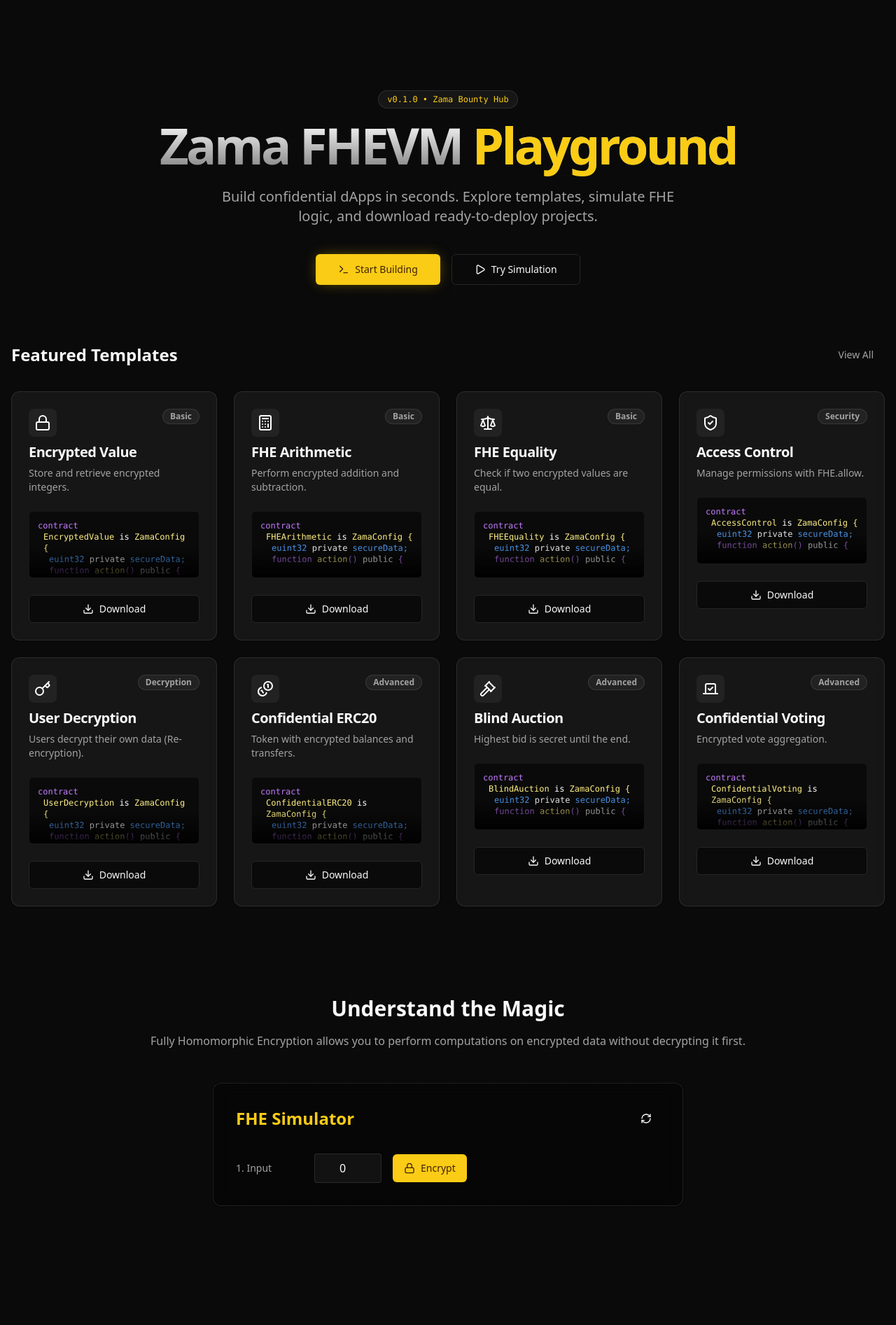
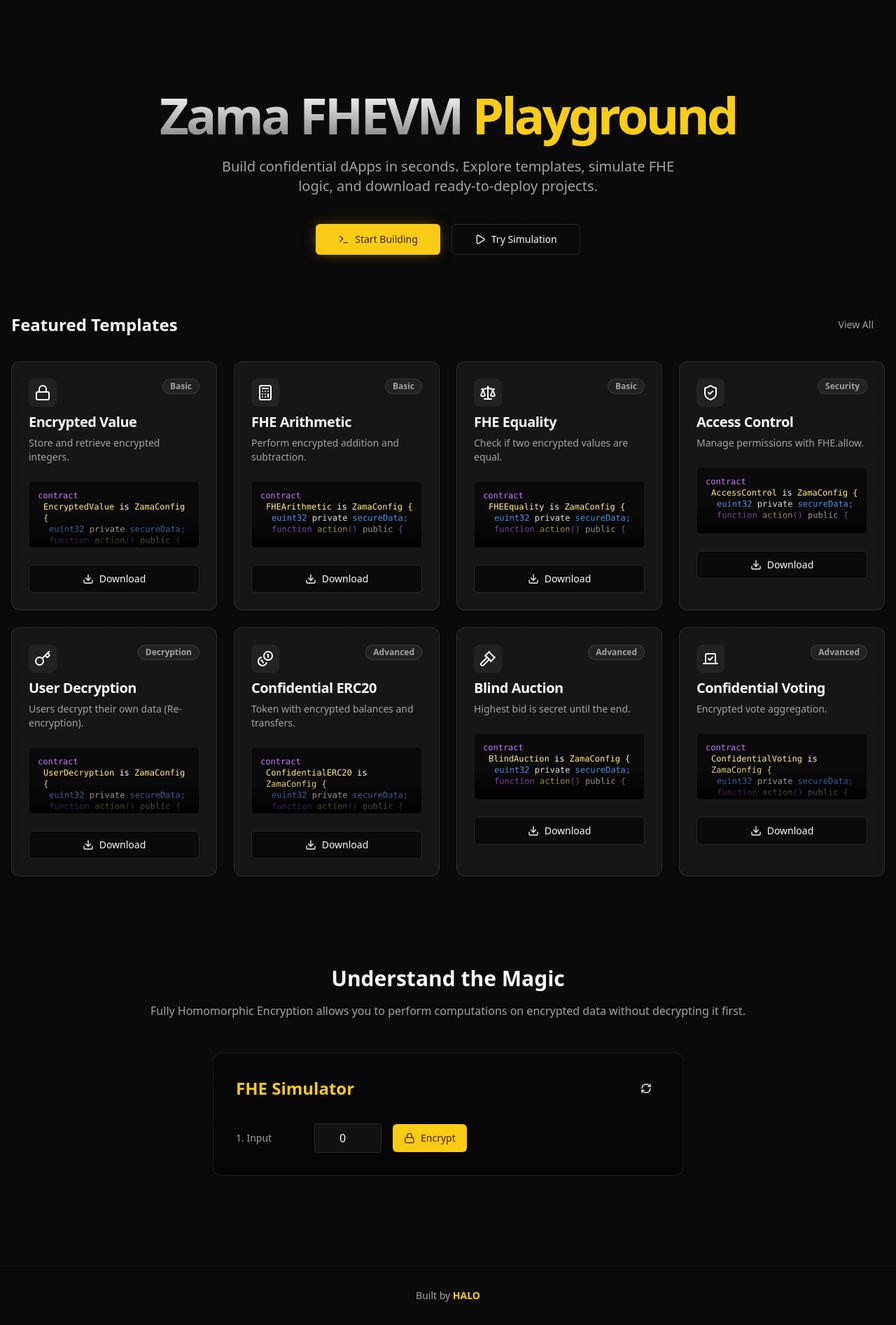
Before and after one commit to Budalebah/zama-bounty-hub, a Next.js app in the folder playground/: page / in a window 1280 px wide. Shown: the whole page at 70% size. Before the commit the page ends 1851 px from the top, so only its background shows below. Built offline with nearby package versions, Linux system fonts and the light colour scheme.

Commit message:
Update UI: Remove version text, add HALO footer

```diff
--- a/playground/app/page.tsx
+++ b/playground/app/page.tsx
@@ -34,9 +34,6 @@
           animate={{ opacity: 1, y: 0 }}
           transition={{ duration: 0.8 }}
         >
-          <div className="inline-block mb-4 px-3 py-1 rounded-full border border-white/10 bg-white/5 text-xs font-mono text-primary">
-            v0.1.0 • Zama Bounty Hub
-          </div>
           <h1 className="text-5xl md:text-7xl font-bold tracking-tighter mb-6 bg-clip-text text-transparent bg-gradient-to-b from-white to-white/50">
             Zama FHEVM <span className="text-primary">Playground</span>
           </h1>
@@ -115,6 +112,11 @@
         </div>
         <FHEPlayground />
       </section>
+
+      {/* Footer */}
+      <footer className="py-8 text-center text-sm text-muted-foreground border-t border-white/5">
+        <p>Built by <span className="text-primary font-bold">HALO</span></p>
+      </footer>
     </main>
   );
 }
```
